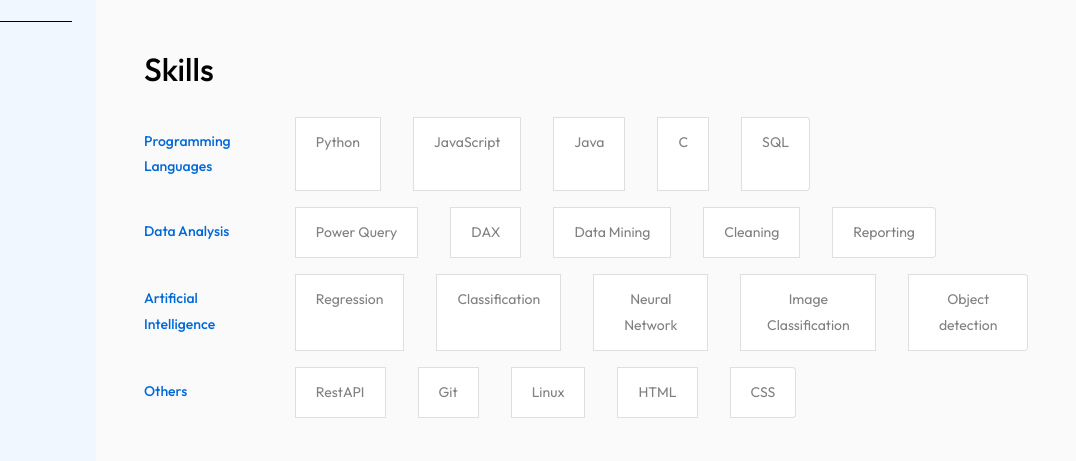
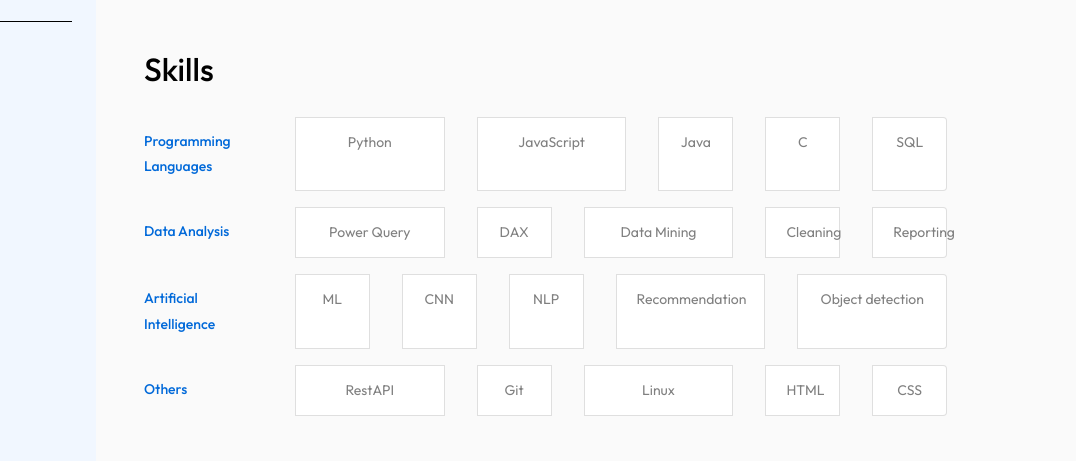
Before and after one commit to MhmdSyd/MhmdSyd-Protfolio, a plain HTML site: page index.html in a window 1280 px wide. Shown: the part 1233-1694 px from the top of the page, 204-1280 px from the left. Drawn offline with nearby package versions, Linux system fonts and the light colour scheme.

Commit message:
project section update

```diff
--- a/index.html
+++ b/index.html
@@ -469,38 +469,38 @@
 
                     <ul class="col-12 list-group list-group-horizontal">
                         <li class="col-2 skill-title">Programming Languages</li>
-                        <li class="list-group-item">Python</li>
-                        <li class="list-group-item">JavaScript</li>
-                        <li class="list-group-item">Java</li>
-                        <li class="list-group-item">C</li>
-                        <li class="list-group-item">SQL</li>
+                        <li class="col-2 list-group-item">Python</li>
+                        <li class="col-2 list-group-item">JavaScript</li>
+                        <li class="col-1 list-group-item">Java</li>
+                        <li class="col-1 list-group-item">C</li>
+                        <li class="col-1 list-group-item">SQL</li>
                     </ul>
 
                     <ul class="col-12 list-group list-group-horizontal">
                         <li class="col-2 skill-title">Data Analysis</li>
-                        <li class="list-group-item">Power Query</li>
-                        <li class="list-group-item">DAX</li>
-                        <li class="list-group-item">Data Mining</li>
-                        <li class="list-group-item">Cleaning</li>
-                        <li class="list-group-item">Reporting</li>
+                        <li class="col-2 list-group-item">Power Query</li>
+                        <li class="col-1 list-group-item">DAX</li>
+                        <li class="col-2 list-group-item">Data Mining</li>
+                        <li class="col-1 list-group-item">Cleaning</li>
+                        <li class="col-1 list-group-item">Reporting</li>
                     </ul>
 
                     <ul class="col-12 list-group list-group-horizontal">
                         <li class="col-2 skill-title">Artificial Intelligence</li>
-                        <li class="list-group-item">Regression</li>
-                        <li class="list-group-item">Classification</li>
-                        <li class="list-group-item">Neural Network</li>
-                        <li class="list-group-item">Image Classification</li>
-                        <li class="list-group-item">Object detection</li>
+                        <li class="col-1 list-group-item">ML</li>
+                        <li class="col-1 list-group-item">CNN</li>
+                        <li class="col-1 list-group-item">NLP</li>
+                        <li class="col-2 list-group-item">Recommendation</li>
+                        <li class="col-2 list-group-item">Object detection</li>
                     </ul>
 
                     <ul class="col-12 list-group list-group-horizontal">
                         <li class="col-2 skill-title">Others</li>
-                        <li class="list-group-item">RestAPI</li>
-                        <li class="list-group-item">Git</li>
-                        <li class="list-group-item">Linux</li>
-                        <li class="list-group-item">HTML</li>
-                        <li class="list-group-item">CSS</li>
+                        <li class="col-2 list-group-item">RestAPI</li>
+                        <li class="col-1 list-group-item">Git</li>
+                        <li class="col-2 list-group-item">Linux</li>
+                        <li class="col-1 list-group-item">HTML</li>
+                        <li class="col-1 list-group-item">CSS</li>
                     </ul>
                 </div>
 
```
